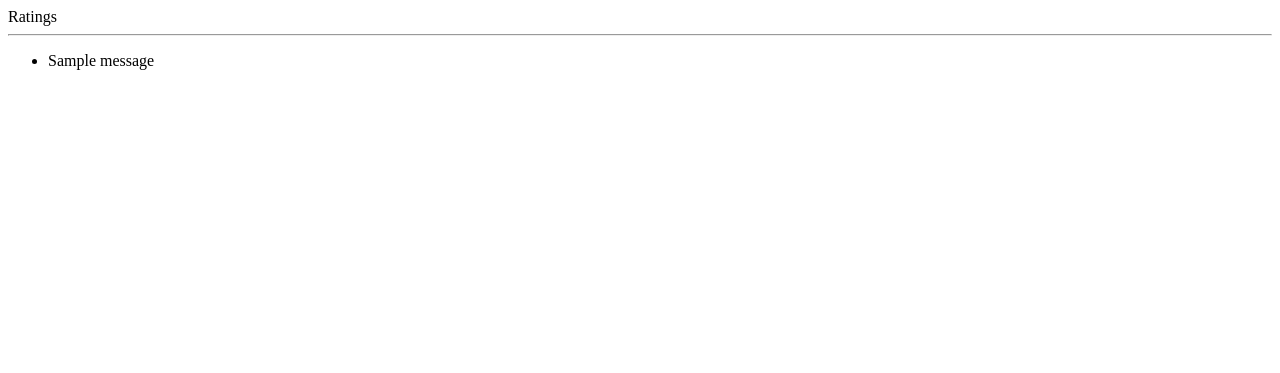
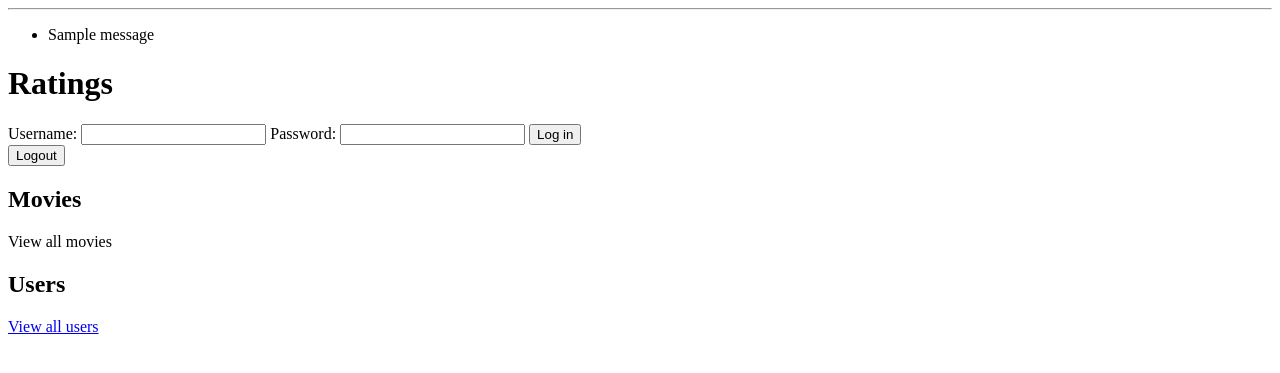
Before and after one commit to alishalopes87/ratings, a Flask app: page / in a window 1280 px wide. Shown: the top 373 px of the page. Run offline with Flask 2, Linux system fonts and the light colour scheme; tables that the repository leaves empty hold one stand-in row (values such as "Sample post"); one stand-in notice (Sample message) is shown.

Commit message:
creates new user_details route and html page, edits base.html to include logout button

```diff
--- a/server.py
+++ b/server.py
@@ -25,7 +25,7 @@ def index():
 
     return render_template("homepage.html")
 
-@app.route('/login', methods=['POST'])
+@app.route('/login', methods=['GET', 'POST'])
 def login():
     """Add user to session"""
 
@@ -33,31 +33,36 @@ def login():
     password = request.form['password']
 
     # check if email in db
+
     try:
-        User.query.filter(User.email == email).one()
+        user = User.query.filter(User.email == email).one()
 
-        # check if already logged in via session
-        if email in session:
+        # flash("You're already logged in as {}".format(email))
+        # return render_template('homepage.html')
+        if user.password == password:
 
-            flash("You're already logged in as {}".format(email))
-            return render_template('homepage.html')
-
-        else:
-            user = User.query.filter(User.email == email).one()
-            if user.password == password:
-
-                session['email'] = email
-                session['password'] = password
+            session['email'] = email
+            session['password'] = password
 
             flash("Successfully logged in")
 
             return render_template("homepage.html")
             # validate pw via pw in database
+        else:
+            flash("Password incorrect.")
+            return render_template("homepage.html")
+
 
     except:
         return redirect("/register")
         # redirect to register
+@app.route('/logout', methods=['GET', 'POST'])
+def logout():
+    del session['email']
+    del session['password']
+    flash("Successfully logged out")
 
+    return render_template("homepage.html")
 
 @app.route('/users')
 def user_list():
@@ -92,6 +97,35 @@ def register_process():
 
     return redirect("/")
 
+@app.route('/users/<user>')
+def show_user_info(user):
+    """Show information about user"""
+
+    # get age, zipcode, and list of movies rated by user from db
+    # user_id = request.args.get('user.user_id')
+    user = User.query.get(user)
+    age = user.age
+    zipcode = user.zipcode
+
+    user_id = user.user_id
+
+    ratings_list = Rating.query.filter(Rating.user_id == user_id).all()
+
+    movie_names = []
+    for rating in ratings_list:
+
+        # this query doesn't work yet
+        movie_name = Movie.query.filter(Movie.rating_id == rating["rating_id"]).all()
+        movie_names.append(movie_name)
+
+
+    return render_template('user_details.html',
+                                user=user,
+                                age=age,
+                                zipcode=zipcode,
+                                ratings=ratings_list,
+                                movies=movie_list)
+
 
 if __name__ == "__main__":
     # We have to set debug=True here, since it has to be True at the
--- a/templates/base.html
+++ b/templates/base.html
@@ -1,20 +1,28 @@
 <!DOCTYPE html>
 <html>
 <head>
-    <title>Ratings</title>
+
+        <title>Ratings</title>
+
 </head>
 <body>
-    Ratings
     <hr>
 
-{% block body %}
+{% block flash %}
+{% with messages = get_flashed_messages() %}
+    {% if messages %}
     <ul class=flashes>
-    {% for message in get_flashed_messages() %}
+        {% for message in messages %}
     <li>{{ message }}</li>
     {% endfor %}
     </ul>
+    {% endif %}
+{% endwith %}
+{% endblock %}
 
-{% endblock body %}
+{% block content %}
+
+{% endblock %}
 
 </body>
 </html>
--- a/templates/homepage.html
+++ b/templates/homepage.html
@@ -1,9 +1,10 @@
 {% extends 'base.html' %}
+
+
 {% block content %}
 
 <h1>Ratings</h1>
 
-<h2>Movies</h2>
 <div>
     <form action="/login" method="POST">
 
@@ -12,13 +13,18 @@
 
         Password:
         <input type="text" name="password">
-        <input type="submit">
+        <input type="submit" name="login" value="Log in">
+    </form>
+    <form action="/logout">
+        <input type="submit" name="logout" value="Logout">
+    </form>
 
-    </form>
 </div>
+
+<h2>Movies</h2>
 <p><a href="/movies"> </a>View all movies</p>
 
 <h2>Users</h2>
-<p <a href="/users">View all users</a></p>
+<p> <a href="/users">View all users</a></p>
 
 {% endblock %}
```
Also changed, not shown: templates/user_details.html (added, +15 -0 lines).
